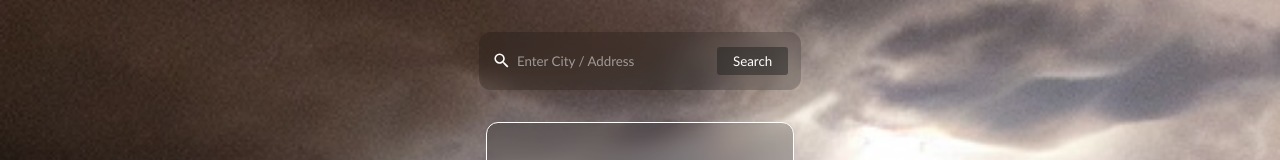
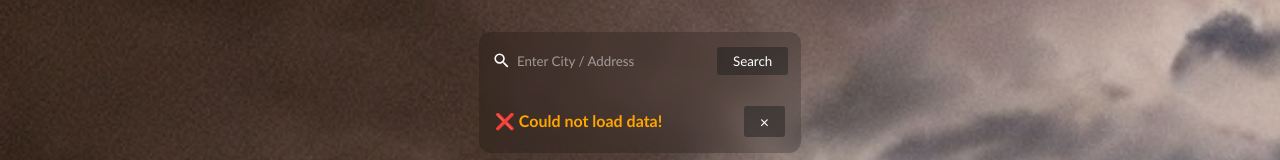
Before and after one commit to climaxmba/weather-app, a website built with webpack: page dist/index.html in a window 1280 px wide. Shown: the top 160 px of the page. Built offline with nearby package versions, Linux system fonts and the light colour scheme; no server answers.

Commit message:
Integrate msg-box

```diff
--- a/src/modules/display.js
+++ b/src/modules/display.js
@@ -22,7 +22,10 @@
     visibility = document.querySelector("[data-js-name='visibility']"),
     uv = document.querySelector("[data-js-name='uv']"),
     gust = document.querySelector("[data-js-name='gust']"),
-    loading = document.querySelector("[data-js-name='loading']");
+    loading = document.querySelector("[data-js-name='loading']"),
+    msgBox = document.querySelector("[data-js-name='msg-box']"),
+    msgText = document.querySelector("[data-js-name='msg-text']"),
+    cancelMsg = document.querySelector("[data-js-name='cancel-msg']");
 
   let userChoiceImperial = false, cachedData;
 
@@ -34,6 +37,7 @@
     searchBox.addEventListener("input", _upDateAreasList);
     searchBtn.addEventListener("click", _queryAddress);
     unitsSwitch.addEventListener("click", _switchUnits);
+    cancelMsg.addEventListener("click", _removeMsg);
   }
 
   function _upDateAreasList() {
@@ -93,8 +97,17 @@
   function _displayLoadingScreen() {
     loading.classList.add("active");
   }
-  function _removeloadingScreen() {
+  function _removeloadingScreen(msg) {
+    if (msg) _displayMsg(msg);
     loading.classList.remove("active");
+  }
+  function _displayMsg(msg) {
+    msgText.textContent = msg;
+    msgBox.classList.add("active");
+    setTimeout(_removeMsg, 8000);
+  }
+  function _removeMsg() {
+    msgBox.classList.remove("active");
   }
 
   return { init };
--- a/src/modules/weatherHandler.js
+++ b/src/modules/weatherHandler.js
@@ -7,7 +7,7 @@
 
   async function init() {
     _getUserCoord()
-      .then((ipData) => _searchData(`${ipData.latitude},${ipData.longitude}`))
+      .then((ipData) => _searchData(`${ipData.lat},${ipData.lon}`))
       .catch((err) => {
         console.log(err);
         _searchData("Texas");
@@ -16,11 +16,11 @@
 
   async function _getUserCoord() {
     try {
-      const response = await fetch("https://freeipapi.com/api/json", { mode: "cors" });
+      const response = await fetch("http://ip-api.com/json/", { mode: "cors" });
       const data = await response.json();
       return data;
-    } catch (err) {
-      return Promise.reject("FAILED TO GET USER IP COORDINATES\n");
+    } catch {
+      return Promise.reject("FAILED TO GET USER IP COORDINATES");
     }
   }
 
@@ -74,7 +74,7 @@
         imperialGust: `${currentData.gust_mph} mph`,
       };
     } catch {
-      return Promise.reject("FAILED TO PARSE DATA\n");
+      return Promise.reject("Could not load data!");
     }
   }
 
@@ -83,7 +83,7 @@
       const data = await _getParsedData(query);
       pubSub.publish(events.dataRecieved, data);
     } catch (err) {
-      console.log(err);
+      console.log(`weatherHandler: ${err}`);
       pubSub.publish(events.searchFailed, err);
     }
   }
```
Also changed, not shown: dist/bundle.js, dist/index.html, dist/style.css.
